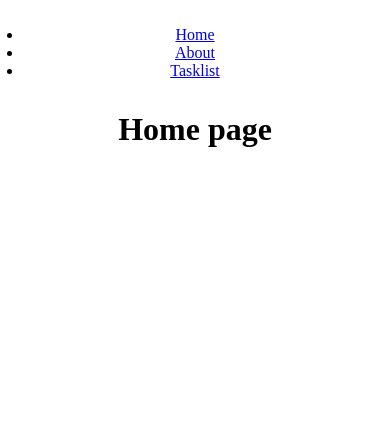
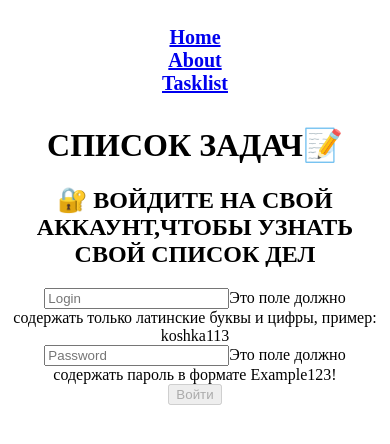
Before and after one commit to danilkot45/Vue2, a Vue app: page / in a window 390 px wide. Shown: the top 444 px of the page. Built offline with nearby package versions, Linux system fonts and the light colour scheme.

Commit message:
task 5: Выполнил задание 4

```diff
--- a/public/css/style.css
+++ b/public/css/style.css
@@ -6,3 +6,171 @@
     background-repeat: no-repeat;
     background-image: url(../fon.jpg);
 }
+
+
+.main-agileinfo {
+    width: 35%;
+    margin: 3em auto;
+    background: rgba(0, 0, 0, 0.18);
+    background-size: cover;
+}
+
+.agileits-top {
+    padding: 3em;
+}
+
+input[type="text"],
+input[type="email"],
+input[type="password"] {
+    font-size: 0.9em;
+    color: #fff;
+    font-weight: 100;
+    width: 100%;
+    display: block;
+    border: none;
+    padding: 0.8em;
+    border: solid 1px rgba(255, 255, 255, 0.37);
+    transition: all 0.3s cubic-bezier(0.64, 0.09, 0.08, 1);
+    background: linear-gradient(to bottom, rgba(255, 255, 255, 0) 96%, #fff 4%);
+    background-position: -800px 0;
+    background-size: 100%;
+    background-repeat: no-repeat;
+    color: #fff;
+}
+
+
+.text:focus,
+.text:valid {
+    box-shadow: none;
+    outline: none;
+    background-position: 0 0;
+}
+
+
+
+input::placeholder {
+    color: #fff;
+    font-weight: 100;
+}
+
+
+.btn {
+    font-size: .9em;
+    color: #fff;
+    outline: none;
+    border: 1px solid #76b852;
+    border-radius:5px;
+    cursor: pointer;
+    padding: 0.9em;
+    width: 100%;
+    margin: 2em 0;
+    letter-spacing: 4px;
+}
+
+.btn:hover {
+    transition: .5s all;
+    background: #8DC26F;
+}
+
+.agileits-top p {
+    font-size: 1em;
+    color: #fff;
+    text-align: center;
+    letter-spacing: 1px;
+    font-weight: 300;
+}
+
+.agileits-top p a {
+    color: #fff;
+    -webkit-transition: .5s all;
+    -moz-transition: .5s all;
+    transition: .5s all;
+    font-weight: 400;
+}
+
+.agileits-top p a:hover {
+    color: #76b852;
+}
+
+@media(max-width:480px) {
+
+    .agileits-top {
+        padding: 1.8em;
+    }
+
+    input[type="text"],
+    input[type="email"],
+    input[type="password"] {
+        width: 100%;
+    }
+
+    .agileits-top p {
+        font-size: 0.9em;
+    }
+}
+
+@media(max-width:414px) {
+    .main-agileinfo {
+        width: 85%;
+        margin: 1.5em auto;
+    }
+}
+
+@media(max-width:384px) {
+    .main-agileinfo {
+        width: 88%;
+    }
+
+    .colorlibcopy-agile p {
+        padding: 0 1em;
+    }
+}
+
+@media(max-width:320px) {
+
+    input[type="text"],
+    input[type="email"],
+    input[type="password"] {
+        width: 100%;
+        font-size: 0.85em;
+    }
+}
+.form__field {
+    margin-bottom: 10px;
+  }
+
+  .form__error {
+    color: red;
+    text-align: left;
+    font-size: 12px;
+    display: block;
+    margin-top: 3px;
+    display: none;
+  }
+
+  .form input {
+    outline: none;
+    display: block;
+    width: 100%;
+    border-radius: 2px;
+    border: 1px solid #ccc;
+    padding: 10px;
+    box-sizing: border-box;
+  }
+
+  .form button {
+    width: 100%;
+    padding: 10px;
+    border-radius: 2px;
+    border: 0;
+    background-color: #ccc;
+    color: #fff;
+  }
+
+
+  input:invalid:not(:placeholder-shown) {
+    border-color: red;
+  }
+  input:invalid:not(:placeholder-shown) + .form__error {
+    display: block;
+  }
--- a/src/App.vue
+++ b/src/App.vue
@@ -1,7 +1,7 @@
 <template>
   <div id="app">
     <NavBar></NavBar>
-    <router-view></router-view>
+    <router-view :state="state" @entry="Entry()"></router-view>
   </div>
 </template>
 
@@ -9,8 +9,22 @@
 import NavBar from './components/NavBar.vue'
 export default {
   name: 'App',
+  data() {
+    return {
+      state: false
+    }
+  },
+  methods: {
+    Entry() {
+      this.state = true
+      localStorage.setItem('entry', true);
+    }
+  },
   components: {
     NavBar
+  },
+  mounted() {
+    localStorage.setItem('entry', false);
   }
 }
 </script>
@@ -19,9 +33,11 @@ export default {
 #app {
   text-align: center;
 }
+
 .nav {
   padding: 10px 15px;
 }
+
 @import '../public/css/style.css';
 @import '../public/css/bootstrap.min.css';
 </style>
--- a/src/pages/HomeComponent.vue
+++ b/src/pages/HomeComponent.vue
@@ -1,11 +1,100 @@
 <template>
-    <h1>Home page</h1>
+    <div>
+        <h1>СПИСОК ЗАДАЧ📝 </h1>
+        <div v-if="state" class="news">
+            <h3>ИТОГОВЫЕ ВОЗМОЖНОСТИ ПРИЛОЖЕНИЯ📲</h3>
+            <ul>
+                <li>Создание/удаление/редактирование задач</li>
+                <li>Выставление статуса выполнения задач</li>
+                <li>Фильтрация задач</li>
+                <li>Поиск задач</li>
+                <li>Авторизация и выход из приложения</li>
+                <li>Список задач доступен только авторизованных пользователей</li>
+                <li>Приложение SPA</li>
+                <li>Все данные хранятся на сервере</li>
+            </ul>
+        </div>
+        <div v-if="!state">
+            <h2>🔐 ВОЙДИТЕ НА СВОЙ АККАУНТ,ЧТОБЫ УЗНАТЬ СВОЙ СПИСОК ДЕЛ</h2>
+            <div class="main-agileinfo">
+                <div class="agileits-top">
+                    <form @submit.prevent method="post">
+                        <div class="form__field">
+                            <input ref="success1" class="text" type="text" name="login" placeholder="Login"
+                                v-model="login" @blur="loginFunc()" required="">
+                            <span ref="err1" class="form__error">Это поле должно содержать только латинские буквы и
+                                цифры, пример: koshka113</span>
+                        </div>
+                        <div class="form__field">
+                            <input ref="success2" class="text" type="password" name="password" placeholder="Password"
+                                v-model="password" @blur="passwordFunc()" required="">
+                            <span ref="err2" class="form__error">Это поле должно содержать пароль в формате
+                                Example123!</span>
+                        </div>
+                        <button :class="changeButton() ? 'btn btn-success' : 'btn btn-secondary'"
+                            :disabled="!changeButton()" @click="clickButton()"> Войти</button>
+                    </form>
+                </div>
+            </div>
+        </div>
+    </div>
 </template>
 
 <script>
+export default {
+    props: {
+        state: Boolean
+    },
+    data() {
+        return {
+            login: '',
+            password: '',
+            stateLogin: false,
+            statePassword: false
 
-export default {
+        }
+    },
+    methods: {
+        loginFunc() {
+            if (/^[a-zA-z]{1}[a-zA-Z1-9]{3,20}$/.test(this.login)) {
+                this.$refs.success1.style.border = "1px solid green"
+                this.$refs.err1.style.display = "none"
+                this.stateLogin = true
+            } else {
+                this.$refs.err1.style.display = "block"
+                this.$refs.success1.style.border = "1px solid red"
+                this.stateLogin = false
+            }
+
+        },
+        passwordFunc() {
+            if (/^[a-zA-z]{1}[a-zA-Z1-9]{3,20}$/.test(this.password)) {
+                this.$refs.success2.style.border = "1px solid green"
+                this.$refs.err2.style.display = "none"
+                this.statePassword = true
+            } else {
+                this.$refs.err2.style.display = "block"
+                this.$refs.success2.style.border = "1px solid red"
+                this.statePassword = false
+            }
+        },
+        changeButton() {
+            return this.stateLogin && this.statePassword
+        },
+        clickButton() {
+            this.$emit("entry");
+            setTimeout(() => {
+                this.$router.push("/tasklist")
+            }, 500);
+        }
+    }
 }
 </script>
 <style>
+li {
+    font-size: 20px;
+    list-style-type: none;
+    color: WHITE;
+    font-weight: bold;
+}
 </style>
--- a/src/routes.js
+++ b/src/routes.js
@@ -18,11 +18,21 @@ export default new VueRouter({
         },
         {
             path: '/tasklist',
-            component: Tasklist
+            component: Tasklist,
+            beforeEnter(to, from, next) {
+                if (localStorage.getItem("entry") === 'true') {
+                    next();
+                }
+            }
         },
         {
             path: '/tasklist/:id',
-            component: Task
+            component: Task,
+            beforeEnter(to, from, next) {
+                if (localStorage.getItem("entry") === 'true') {
+                    next();
+                }
+            }
         },
         {
             path: '*',
```
